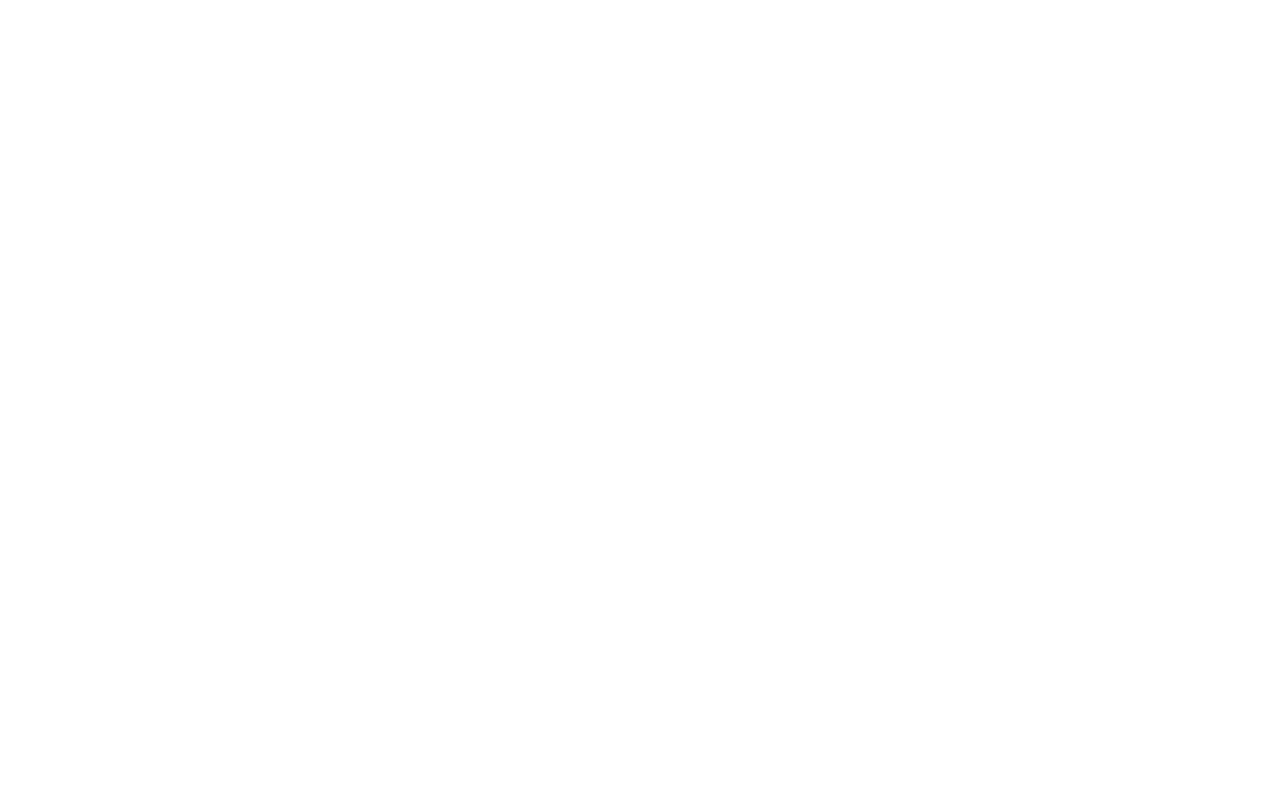
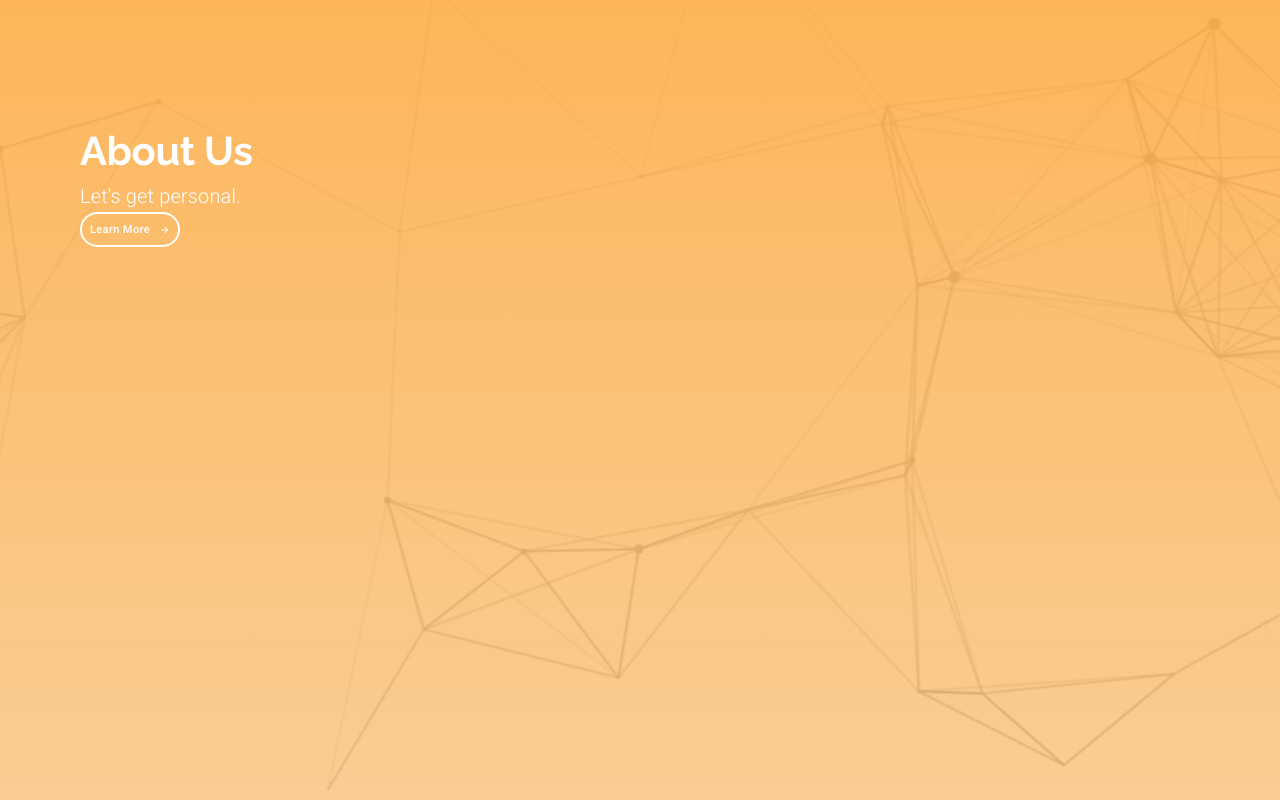
Before and after one commit to jeromeski/aceevolution, a React (Create React App) app: page / in a window 1280 px wide. Shown: the part 4100-4900 px from the top of the page. Before the commit the page ends 3889 px from the top, so only its background shows below. Built offline with nearby package versions, Linux system fonts and the light colour scheme.

Commit message:
Creating the Information Block

```diff
--- a/src/components/LandingPage.js
+++ b/src/components/LandingPage.js
@@ -12,7 +12,8 @@
 import customSoftwareIcon from '../assets/Custom Software Icon.svg';
 import mobileAppsIcon from '../assets/mobileIcon.svg';
 import websitesIcon from '../assets/websiteIcon.svg';
-import revolutionBackground from '../assets/repeatingBackground.svg'
+import revolutionBackground from '../assets/repeatingBackground.svg';
+import infoBackground from '../assets/infoBackground.svg';
 import animationData from '../animations/landinganimation/data';
 
 const useStyles = makeStyles(theme => ({
@@ -111,6 +112,14 @@
       borderRadius: 0,
       width: '100%'
     }
+  },
+  infoBackground: {
+    backgroundImage: `url(${infoBackground})`,
+    backgroundPosition: 'center',
+    backgroundSize: ' cover',
+    backgroundRepeat: 'no-repeat',
+    height: '100%',
+    width: '100%'
   }
 }));
 
@@ -131,7 +140,7 @@
   return (
     <Grid container direction='column' className={classes.mainContainer}>
       <Grid item>
-      {/**------Hero Block ------ */}
+        {/**------Hero Block ------ */}
         <Grid container direction='row' justify='flex-end' alignItems='center'>
           <Grid item sm className={classes.heroTextContainer}>
             <Typography variant='h2' align='center'>
@@ -281,8 +290,12 @@
         </Grid>
       </Grid>
       <Grid item>
-      {/**------Revolution Block ------ */}
-        <Grid container style={{height: '100em', marginTop: '12em'}} alignItems='center' justify='center'>
+        {/**------Revolution Block ------ */}
+        <Grid
+          container
+          style={{ height: '100em', marginTop: '12em' }}
+          alignItems='center'
+          justify='center'>
           <Card className={classes.revolutionCard}>
             <CardContent>
               <Grid
@@ -292,7 +305,9 @@
                 // style={{textAlign: 'center'}}
               >
                 <Grid item>
-                  <Typography variant='h3' gutterBottom>The Revolution</Typography>
+                  <Typography variant='h3' gutterBottom>
+                    The Revolution
+                  </Typography>
                 </Grid>
                 <Grid item>
                   <Typography variant='subtitle1'>
@@ -313,7 +328,37 @@
               </Grid>
             </CardContent>
           </Card>
-          <div className={classes.revolutionBackground}/>
+          <div className={classes.revolutionBackground} />
+        </Grid>
+      </Grid>
+      <Grid item>
+        {/**------Information Block ------ */}
+        <Grid
+          container
+          style={{ height: '80em' }}
+          alignItems='center'
+          direction='row'>
+          <Grid item style={{ position: 'absolute', marginLeft: '5em' }}>
+            <Grid container direction='column'>
+              <Typography variant='h2' style={{ color: 'white' }}>
+                About Us
+              </Typography>
+              <Typography variant='subtitle2'>Let's get personal.</Typography>
+              <Grid item>
+                <Button variant='outlined' className={classes.learnButton}
+                  style={{color: 'white', borderColor: 'white'}}
+                >
+                  <span style={{ marginRight: 10 }}>Learn More</span>
+                  <ButtonArrow
+                    width={10}
+                    height={10}
+                    fill='white'
+                  />
+                </Button>
+              </Grid>
+            </Grid>
+          </Grid>
+          <div className={classes.infoBackground} />
         </Grid>
       </Grid>
     </Grid>
--- a/src/components/ui/Theme.js
+++ b/src/components/ui/Theme.js
@@ -34,6 +34,11 @@
       fontWeight: 300,
       color: arcGrey
     },
+    subtitle2: {
+      color: 'white',
+      fontSize: '1.25rem',
+      fontWeight: 300
+    },
     tab: {
       fontFamily: 'Raleway',
       textTransform: 'none',
```
